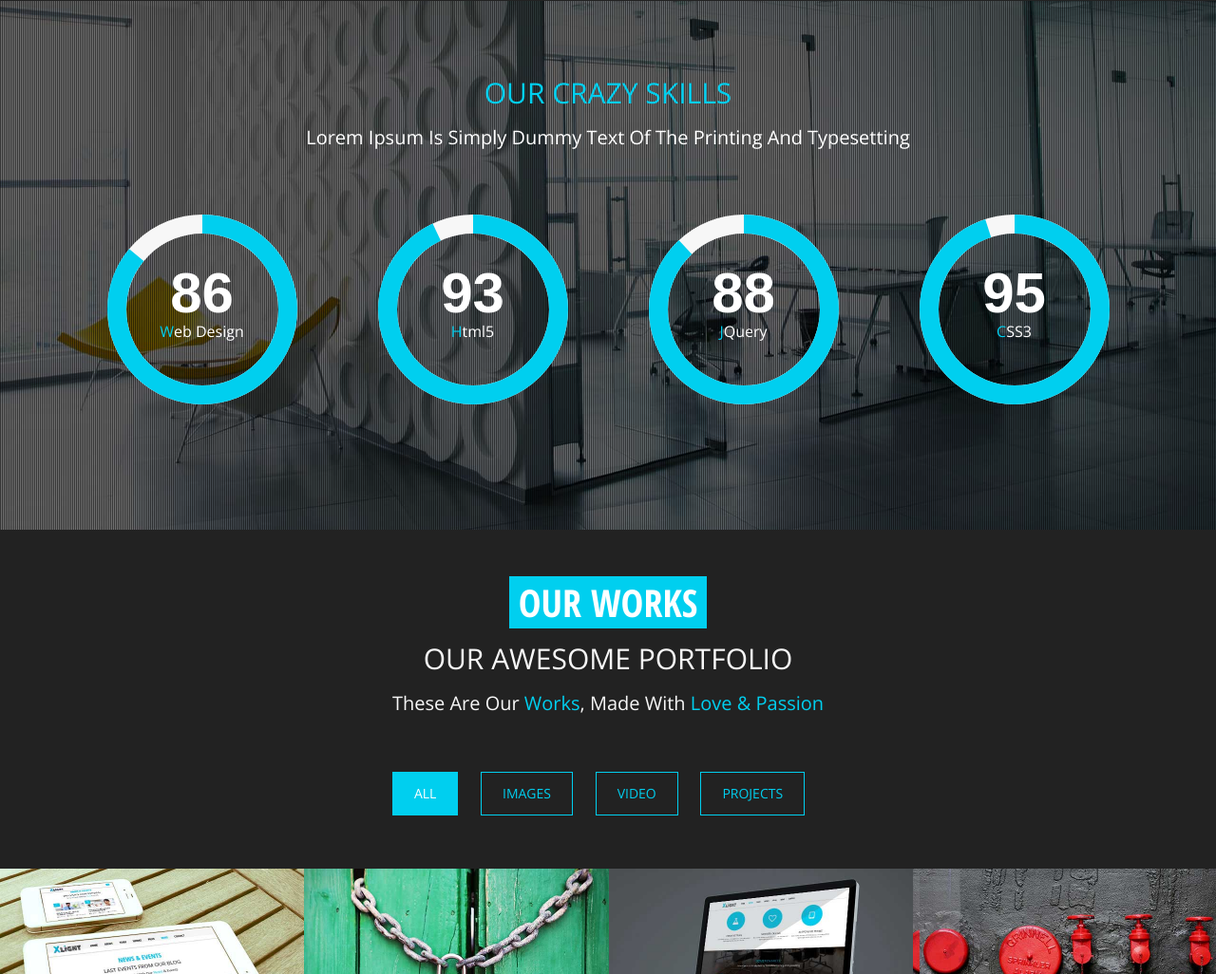
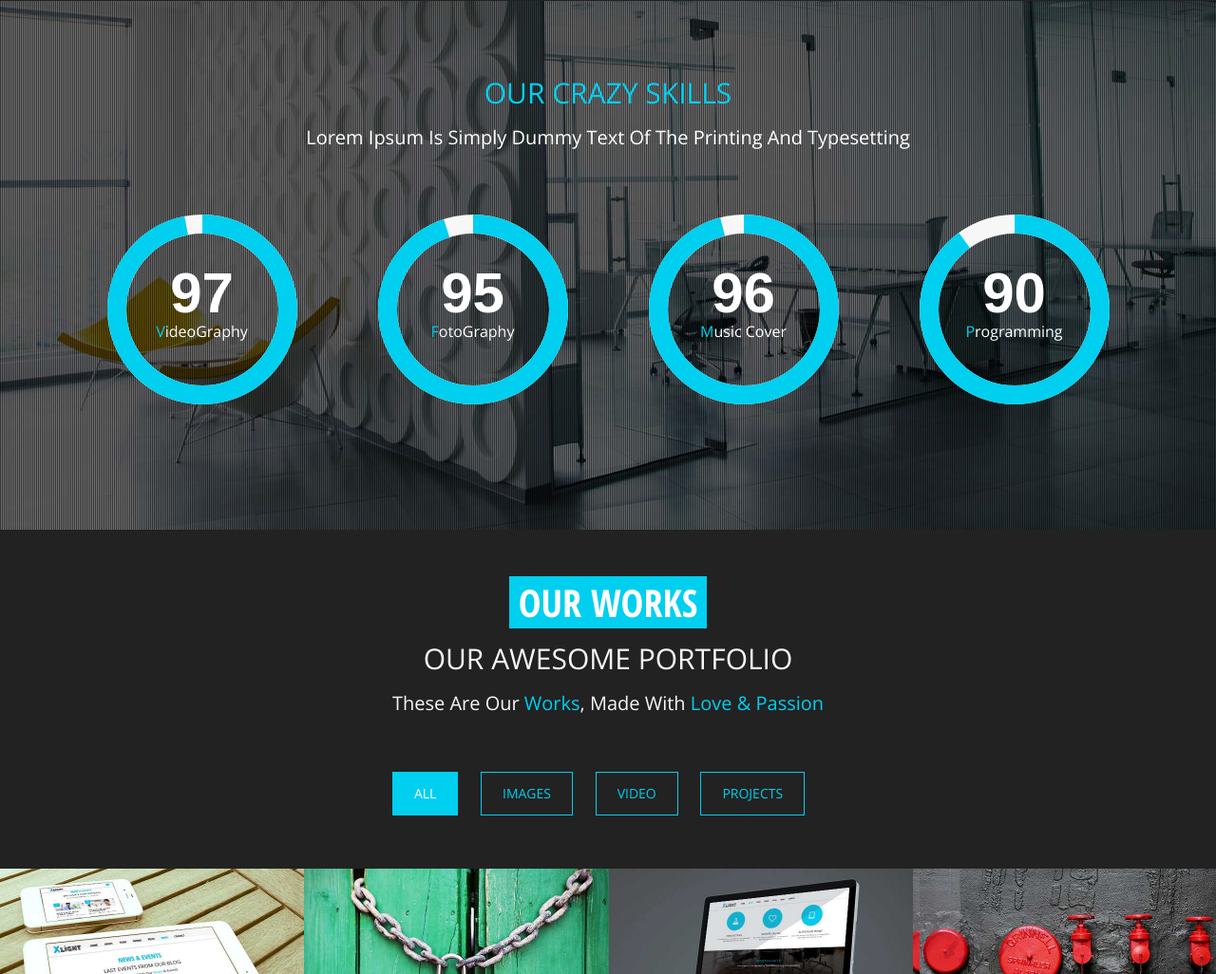
Before and after one commit to KevinMarchelino/fomcreative, a plain HTML site: page index.html in a window 1280 px wide. Shown: the part 3538-4564 px from the top of the page at 95% size. Drawn offline with nearby package versions, Linux system fonts and the light colour scheme; animation ran at ten frames a second.

Commit message:
ganti skils

```diff
--- a/index.html
+++ b/index.html
@@ -434,29 +434,29 @@
 							<div class="col-lg-3 col-md-3">
 								<!-- SKILL ONE -->
 								<div class="skill wow fadeInRight" data-wow-duration="1s" data-wow-delay="300ms">
-									<input type="text" class="knob" value="86">
-									<h4>Web Design</h4>
+									<input type="text" class="knob" value="97">
+									<h4>VideoGraphy</h4>
 								</div>
 							</div>
 							<div class="col-lg-3 col-md-3">
 								<!-- SKILL TWO -->
 								<div class="skill wow fadeInRight" data-wow-duration="1s" data-wow-delay="500ms">
-									<input type="text" class="knob" value="93">
-									<h4>Html5</h4>
+									<input type="text" class="knob" value="95">
+									<h4>FotoGraphy</h4>
 								</div>
 							</div>
 							<div class="col-lg-3 col-md-3">
 								<!-- SKILL THREE -->
 								<div class="skill wow fadeInRight" data-wow-duration="1s" data-wow-delay="800ms">
-									<input type="text" class="knob" value="88">
-									<h4>JQuery</h4>
+									<input type="text" class="knob" value="96">
+									<h4>Music Cover</h4>
 								</div>
 							</div>
 							<div class="col-lg-3 col-md-3">
 								<!-- SKILL Four -->
 								<div class="skill wow fadeInRight" data-wow-duration="1s" data-wow-delay="1100ms">
-									<input type="text" class="knob" value="95">
-									<h4>CSS3</h4>
+									<input type="text" class="knob" value="90">
+									<h4>Programming</h4>
 								</div>
 							</div>
 						</div>
```
